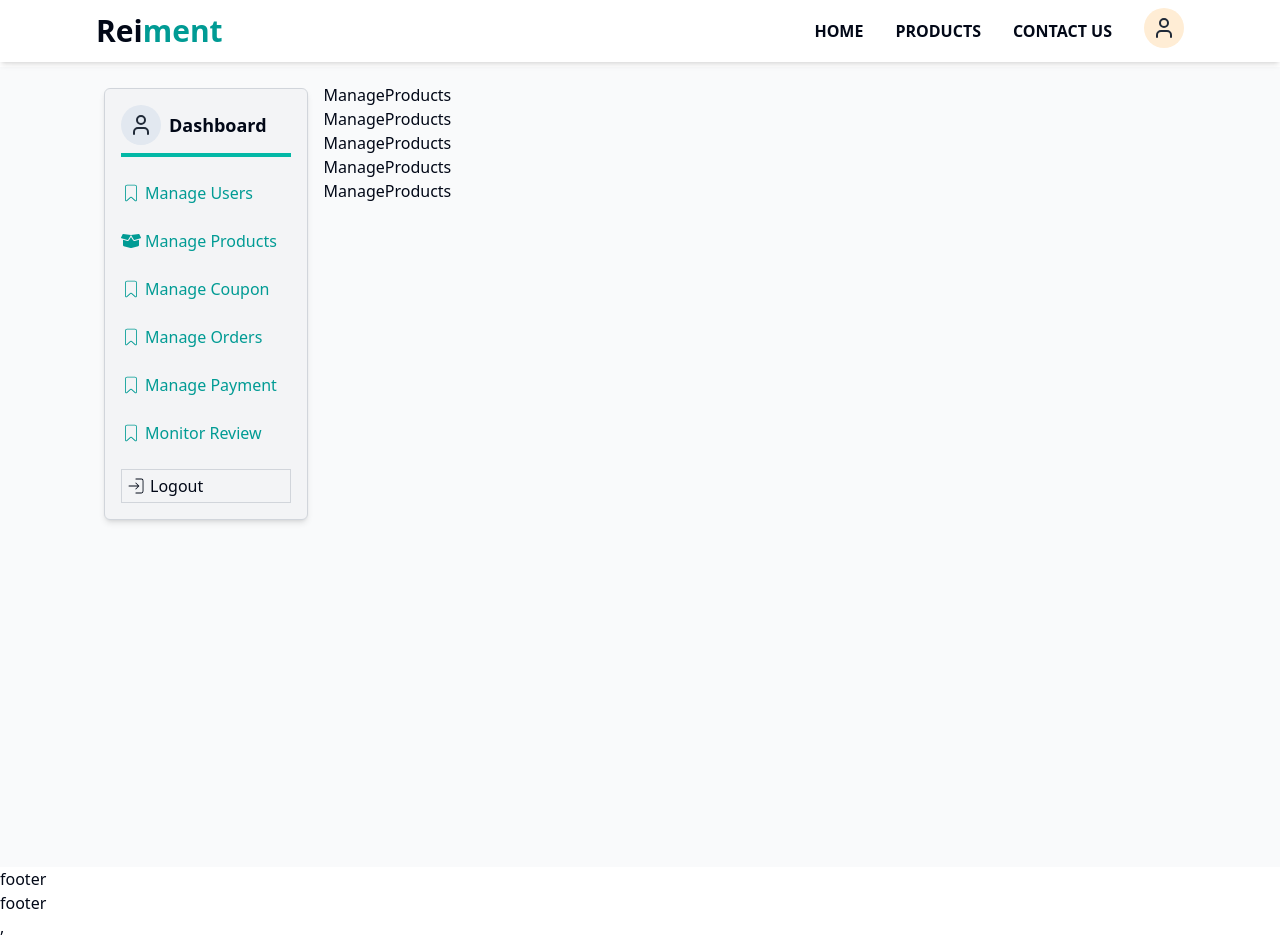
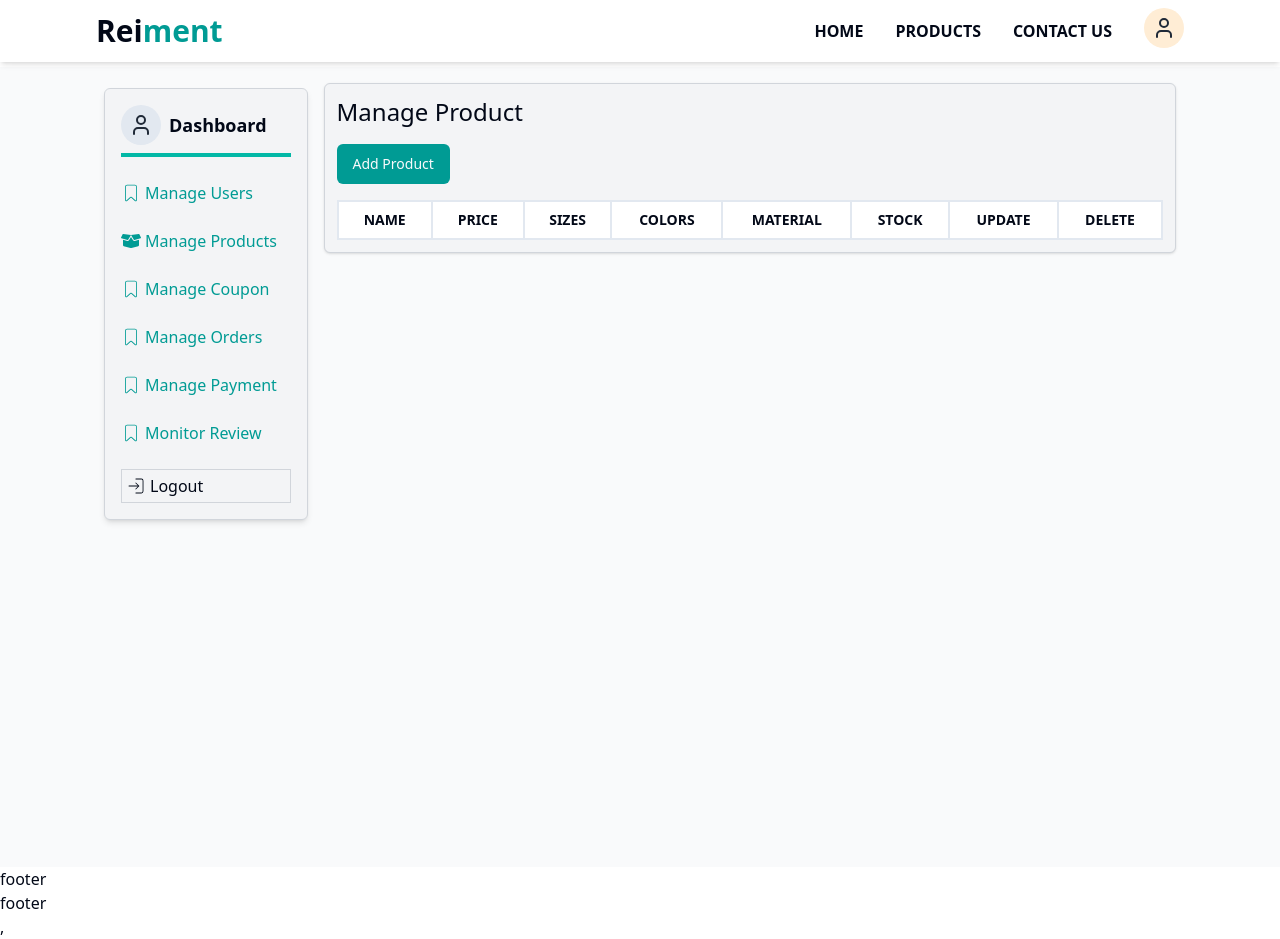
Before and after one commit to MoniruzzamanBillal/Reiment-client, a React (Vite) app: page /dashboard/admin/manage-product in a window 1280 px wide. Built offline with nearby package versions, Linux system fonts and the light colour scheme.

Commit message:
manage product sceleton added

```diff
--- a/package.json
+++ b/package.json
@@ -32,6 +32,7 @@
     "react-intersection-observer": "^9.14.0",
     "react-redux": "^9.1.2",
     "react-router-dom": "^6.26.1",
+    "react-select": "^5.9.0",
     "redux-persist": "^6.0.0",
     "sonner": "^1.7.1",
     "tailwind-merge": "^2.5.2",
--- /dev/null
+++ b/src/components/form/RementMultiSelect.tsx
@@ -0,0 +1,57 @@
+import { Controller } from "react-hook-form";
+import Select from "react-select";
+import makeAnimated from "react-select/animated";
+
+type TMultiSelect = {
+  name: string;
+  label: string;
+  options: { name: string; value: string }[];
+};
+
+const animatedComponents = makeAnimated();
+
+const RementMultiSelect = ({ name, label, options }: TMultiSelect) => {
+  const selectOptions = options?.map((item) => ({
+    label: item?.name,
+    value: item?.value,
+  }));
+
+  return (
+    <div className="CamperSelectContainer mb-5 flex flex-col gap-y-1 ">
+      {label ? label : null}
+
+      <Controller
+        name={name}
+        render={({ field, fieldState: { error } }) => (
+          <>
+            <Select
+              {...field}
+              components={animatedComponents}
+              isMulti
+              options={selectOptions}
+              className="basic-multi-select  "
+              classNamePrefix="select dark:bg-black50 dark:text-gray-100 "
+              onChange={(selectedOptions) => {
+                field.onChange(
+                  selectedOptions
+                    ? selectedOptions?.map((option) => option?.value)
+                    : []
+                );
+              }}
+              value={selectOptions?.filter((option) =>
+                field?.value?.includes(option?.value)
+              )}
+            />
+            {error && (
+              <p className="text-xs font-medium text-red-600">
+                {error.message}
+              </p>
+            )}
+          </>
+        )}
+      />
+    </div>
+  );
+};
+
+export default RementMultiSelect;
--- a/src/components/form/index.tsx
+++ b/src/components/form/index.tsx
@@ -2,3 +2,4 @@ export { default as ReimentForm } from "./ReimentForm";
 export { default as ReimentInput } from "./ReimentInput";
 export { default as ReimentSelect } from "./ReimentSelect";
 export { default as ReimentTextArea } from "./ReimentTextArea";
+export { default as RementMultiSelect } from "./RementMultiSelect";
--- a/src/pages/ManageProducts.tsx
+++ b/src/pages/ManageProducts.tsx
@@ -1,11 +1,36 @@
+import { Button } from "@/components/ui/button";
+
 const ManageProducts = () => {
+  let content = null;
+
   return (
-    <div className="ManageProductsContainer">
-      <h1> ManageProducts</h1>
-      <h1> ManageProducts</h1>
-      <h1> ManageProducts</h1>
-      <h1> ManageProducts</h1>
-      <h1> ManageProducts</h1>
+    <div className="ManageProductContainer">
+      <div className="ManageProductWrapper bg-gray-100 border border-gray-300  shadow rounded-md p-3">
+        <h3 className="brand text-2xl font-medium mb-4 "> Manage Product </h3>
+
+        <Button
+          onClick={() => (window.location.href = "/products/add")}
+          className="mb-4 bg-prime100 hover:bg-prime100 cursor-pointer"
+        >
+          Add Product
+        </Button>
+
+        <table className="w-full">
+          <thead>
+            <tr>
+              <th>Name</th>
+              <th>Price</th>
+              <th>Sizes</th>
+              <th>Colors</th>
+              <th>Material</th>
+              <th>Stock</th>
+              <th>Update</th>
+              <th>Delete</th>
+            </tr>
+          </thead>
+          <tbody>{content}</tbody>
+        </table>
+      </div>
     </div>
   );
 };
```
Also changed, not shown: 1 other file (tests, documents, lock files or other folders).
